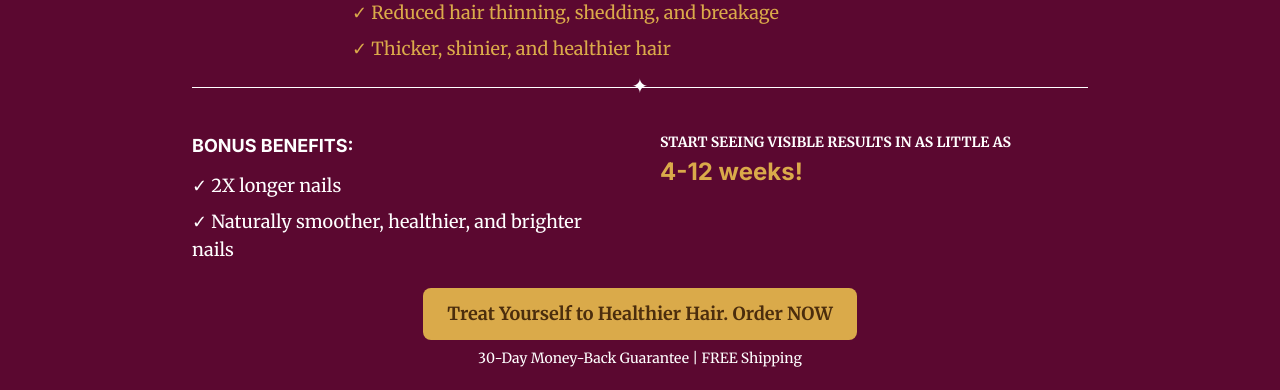
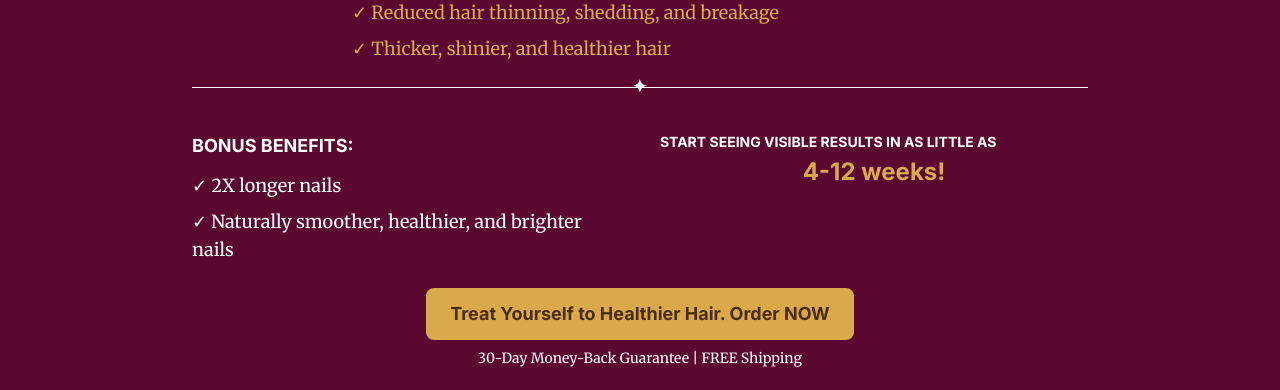
Before and after one commit to BidyutTLS/NnM-NLP11_New_page, a Next.js app: page / in a window 1280 px wide. Shown: the part 4220-4610 px from the top of the page. Built offline with nearby package versions, Linux system fonts and the light colour scheme.

Commit message:
Update NailNManeProductSection.js

```diff
--- a/components/NailNManeProductSection.js
+++ b/components/NailNManeProductSection.js
@@ -49,17 +49,17 @@ export default function NailNManeProductSection() {
             </ul>
           </div>
 
-          <div className="text-right md:text-left">
+          <div className="text-right md:text-left font-inter ">
             <p className="uppercase text-sm font-bold">
               Start seeing visible results in as little as
             </p>
-            <p className="text-gold text-2xl font-inter font-extrabold mt-1">4-12 weeks!</p>
+            <p className="text-gold text-2xl lg:text-center font-inter font-extrabold mt-1">4-12 weeks!</p>
           </div>
         </div>
 
         {/* CTA Button */}
         <div className="mt-6">
-          <button className="bg-gold text-[#4b2d0d] font-bold py-3 px-6 rounded-lg">
+          <button className="bg-gold text-[#4b2d0d] font-bold font-inter py-3 px-6 rounded-lg">
             Treat Yourself to Healthier Hair. Order NOW
           </button>
           <p className="text-sm mt-2">30-Day Money-Back Guarantee | FREE Shipping</p>
```
